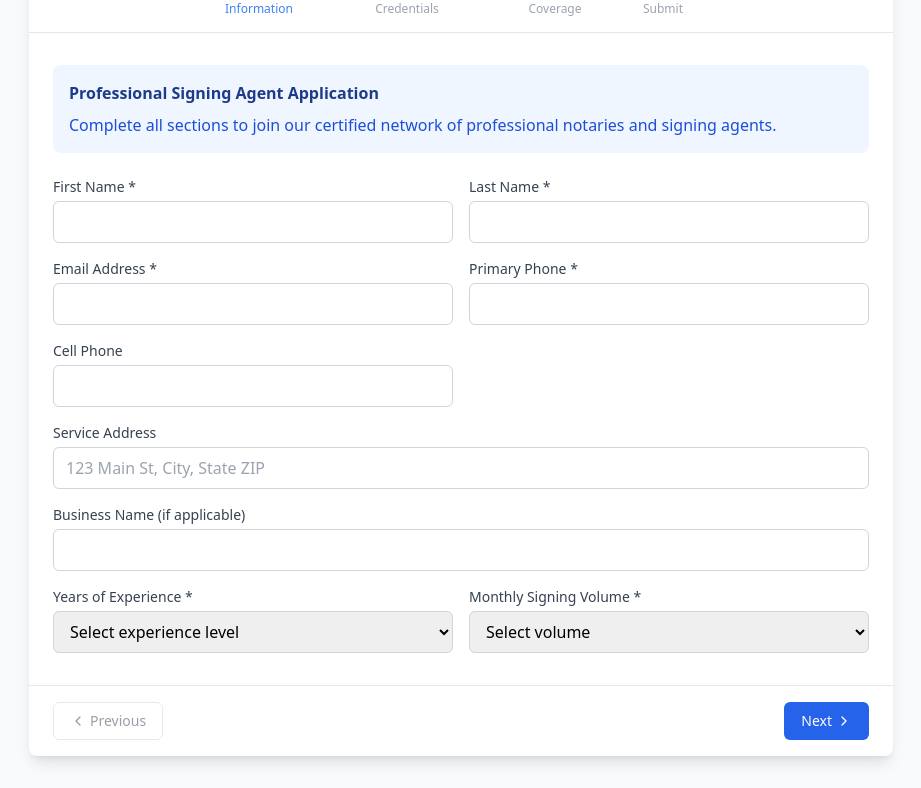
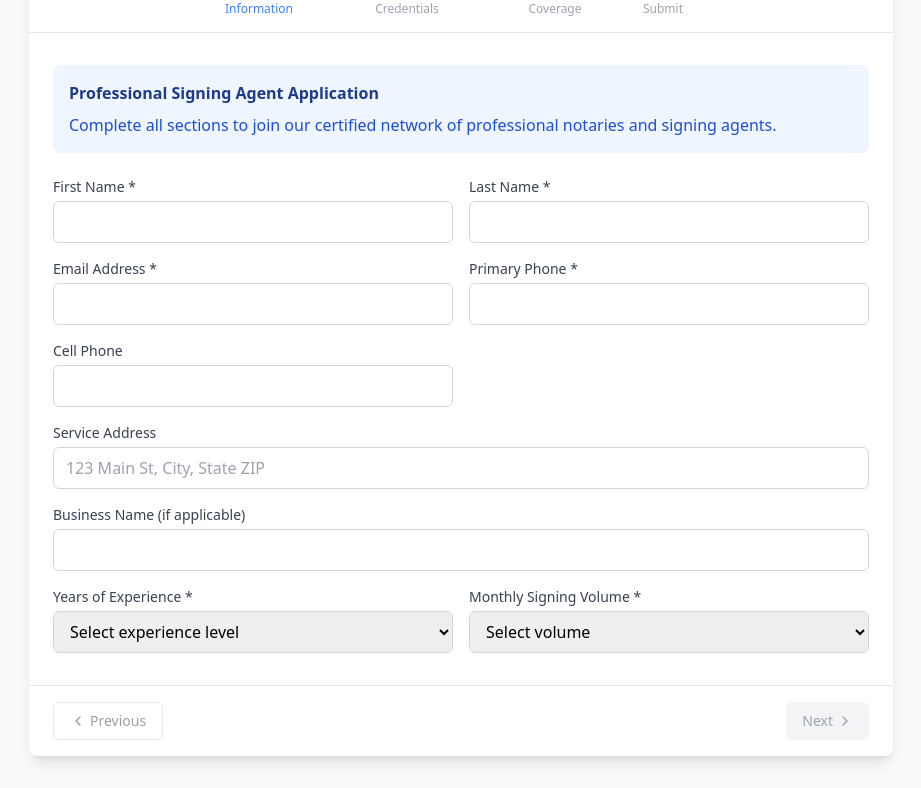
Before and after one commit to Sleezy-US/SigningConnect, a React (Create React App) app: page /register-agent in a window 1280 px wide. Shown: the part 219-1007 px from the top of the page, without its empty margins (179-1100 px from the left). Built offline with nearby package versions, Linux system fonts and the light colour scheme.

Commit message:
Remove unused icon imports3 fixed required fields

```diff
--- a/src/ProfessionalRegistration.js
+++ b/src/ProfessionalRegistration.js
@@ -1102,7 +1102,12 @@ const ProfessionalRegistration = () => {
             ) : (
               <button
                 onClick={nextStep}
-                className="flex items-center px-4 py-2 text-sm font-medium text-white bg-blue-600 border border-transparent rounded-md hover:bg-blue-700"
+                disabled={!validateStep(currentStep)}
+                className={`flex items-center px-4 py-2 text-sm font-medium rounded-md transition-colors ${
+                  validateStep(currentStep)
+                    ? 'text-white bg-blue-600 border-transparent hover:bg-blue-700'
+                    : 'text-gray-400 bg-gray-100 border-gray-300 cursor-not-allowed'
+                }`}
               >
                 Next
                 <ChevronRight className="w-4 h-4 ml-1" />
```
